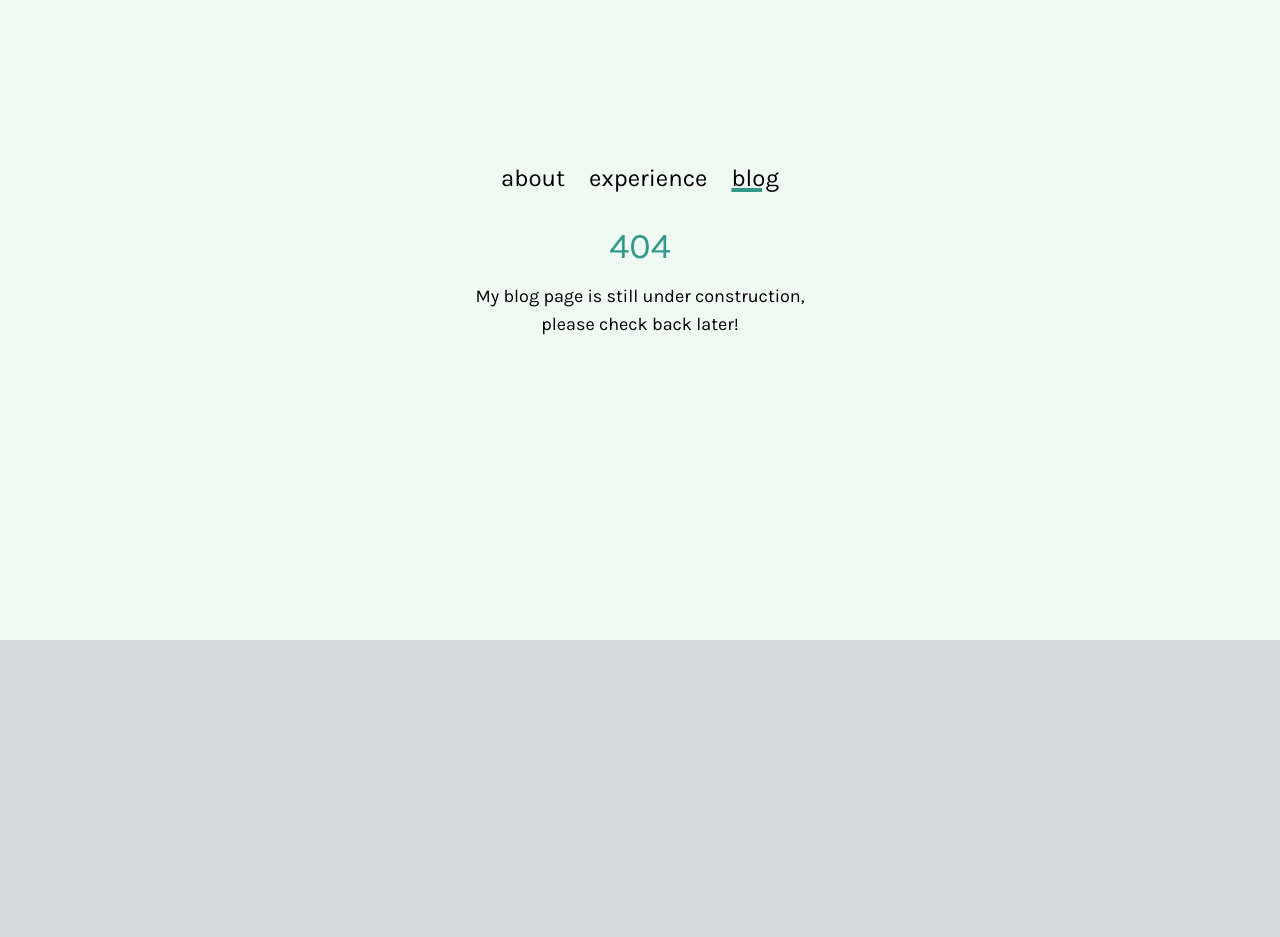
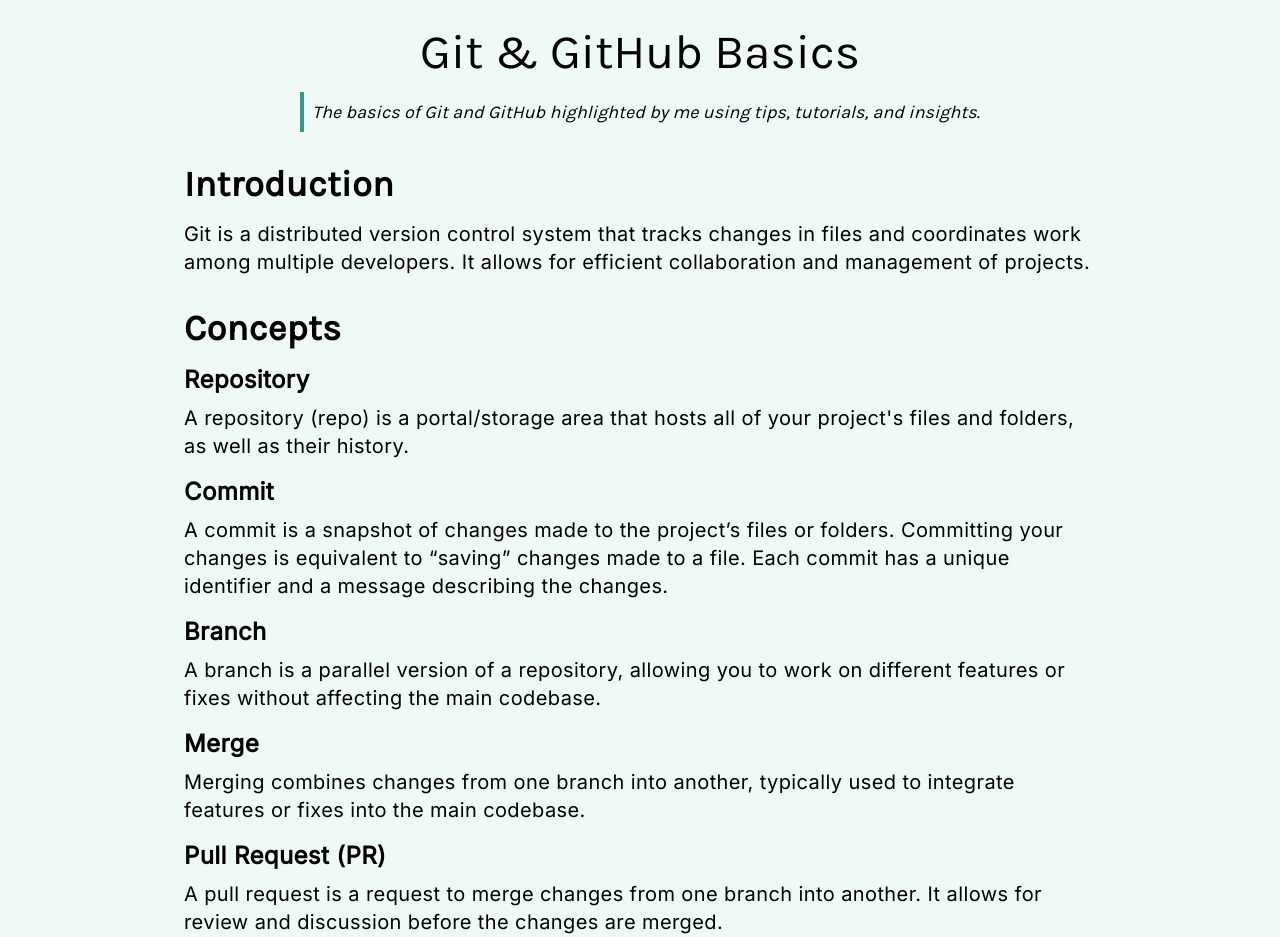
Before and after one commit to nidhiswamy/website, a Next.js app: page /blog/git-basics in a window 1280 px wide. Before the commit this address had no page. Shown: the part 160-1097 px from the top of the page. Before the commit the page ends 800 px from the top, so only its background shows below. Built offline with nearby package versions, Linux system fonts and the light colour scheme; a web font is replaced by a local one.

Commit message:
added new blog post

```diff
--- a/src/app/blog/blogs.tsx
+++ b/src/app/blog/blogs.tsx
@@ -9,7 +9,7 @@
     tags: ["Software Development"],
   },
   {
-    slug: "https://nidhiswamyblog.notion.site/Git-GitHub-Basics-d3a6e031bf054e7097d304109ad208f8?pvs=4",
+    slug: "/blog/git-basics",
     title: "Git & GitHub Basics",
     header: "The basics of Git and GitHub highlighted by me using tips, tutorials, and insights. Built using Notion Sites.",
     date: "11th June, 2024",
--- /dev/null
+++ b/src/app/blog/git-basics/page.tsx
@@ -0,0 +1,90 @@
+import BlogLayout from '@/app/ui/BlogLayout';
+import {
+  Header1,
+  Header2,
+  List,
+  Body,
+  Code,
+  LinkText
+} from '@/app/ui/BlogLayout';
+
+export default function BlogPost1() {
+  return (
+    <BlogLayout title="Git & GitHub Basics" desc="The basics of Git and GitHub highlighted by me using tips, tutorials, and insights.">
+      <Header1 text="Introduction"/>
+        <Body>
+        Git is a distributed version control system that tracks changes in files and coordinates work among multiple developers. It allows for efficient collaboration and management of projects.
+        </Body>
+      <Header1 text="Concepts"/>
+      <Header2 text="Repository"/>
+        <Body>
+        A repository (repo) is a portal/storage area that hosts all of your project's files and folders, as well as their history.
+        </Body>
+      <Header2 text="Commit"/>
+        <Body>
+        A commit is a snapshot of changes made to the project’s files or folders. Committing your changes is equivalent to “saving” changes made to a file. Each commit has a unique identifier and a message describing the changes.
+        </Body>
+      <Header2 text="Branch"/>
+        <Body>
+        A branch is a parallel version of a repository, allowing you to work on different features or fixes without affecting the main codebase.
+        </Body>
+      <Header2 text="Merge"/>
+        <Body>
+        Merging combines changes from one branch into another, typically used to integrate features or fixes into the main codebase.
+        </Body>
+      <Header2 text="Pull Request (PR)"/>
+        <Body>
+        A pull request is a request to merge changes from one branch into another. It allows for review and discussion before the changes are merged.
+        </Body>
+      <Header1 text="Setup"/>
+      <Header2 text="Installation"/>
+        <Body>
+          Download and install Git from <LinkText href="https://git-scm.com/" text="git-scm.com" />
+        </Body>
+      <Header2 text="Configuration"/>
+        <Body>
+          <List
+            items={[
+              { desc: "Open up a terminal on your local machine" },
+              { desc: "Run the following commands and set your name and email address" },
+            ]}
+          />
+        {/* Insert code here */}
+        </Body>
+      <Header1 text="Commands"/>
+        <Body>
+        The basic commands for running and managing Git are highlighted below. Git has over 135 commands that are all useful in their own ways. I will update this page with them all once I have a condensed version of explaining and introducing them.
+        </Body>
+        <Header2 text="1. Initializing a Repository"/>
+        <Body>
+          This command initializes a local repository in the current local directory of your machine
+        </Body>
+        <Header2 text="2. Status"/>
+        <Body>
+          This command checks the status of the current git repository which includes unstaged commits, changes, and unpushed references.
+        </Body>
+        <Header2 text="3. Changes"/>
+        <Body>
+          This command initializes a local repository in the current local directory of your machine
+        </Body>
+        <Header2 text="4. Viewing Commit History"/>
+        <Body>
+          This command initializes a local repository in the current local directory of your machine
+        </Body>
+        <Header2 text="5. Branches"/>
+        <Body>
+          This command initializes a local repository in the current local directory of your machine
+        </Body>
+      <Header1 text="Resources"/>
+        <Body>
+          Like mentioned above, this is a quick run-down of the basics of Git and GitHub. If you would like to know more about the various resources, check these links out!
+        </Body>
+        <br />
+        <Body>
+          <LinkText href="https://git-scm.com/doc" text="git-scm.com/doc"/>
+          <br />
+          <LinkText href="https://docs.github.com/en" text="docs.github.com"/>
+        </Body>
+    </BlogLayout>
+  );
+}
--- a/src/app/experience/jobs.tsx
+++ b/src/app/experience/jobs.tsx
@@ -1,6 +1,12 @@
 export const jobs = [
   {
-    id: 1,
+    company: 'Ringy',
+    link: 'https://www.ringy.com',
+    title: 'Full Stack Software Engineer',
+    date: 'Aug 2024 - Present',
+    skills: 'Currently working as a full-time software engineer at Ringy in Denver, Colorado',
+  },
+  {
     company: 'Lutron Electronics',
     link: 'https://commercial.lutron.com/us/en/whole-building-systems/athena',
     title: 'Software Engineer Intern',
@@ -8,7 +14,6 @@
     skills: 'React, TypeScript, AWS cloud services, Jest unit testing',
   },
   {
-    id: 2,
     company: 'GeoSpatial Innovations',
     link: 'https://gsiworks.com/',
     title: 'Software Engineer Intern',
@@ -16,7 +21,6 @@
     skills: 'ArcGIS, JavaScript, PowerShell scripting, RestAPI services',
   },
   {
-    id: 3,
     company: 'SOC 119, Dr. Sam Richards',
     link: 'https://www.soc119.org/',
     title: 'Technical Specialist',
@@ -24,15 +28,6 @@
     skills: 'Manage and run in-class podium and YouTube stream production',
   },
   {
-    id: 4,
-    company: 'HackPSU',
-    link: 'https://www.instagram.com/hack_psu/',
-    title: 'Marketing Director',
-    date: 'Jan 2022 - Present',
-    skills: 'Content creation, social media & team management for PSU\'s fully student-run hackathon',
-  },
-  {
-    id: 5,
     company: 'Women in Engineering',
     link: 'https://inclusion.engr.psu.edu/student-programs/women-in-engineering-program/index.aspx',
     title: 'Mathematics Facilitator',
@@ -40,7 +35,6 @@
     skills: 'Mentored 20+ underclassmen in math courses each semester',
   },
   {
-    id: 6,
     company: 'Lion Line',
     link: 'https://directory.alumni.psu.edu/s/1218/alumni/index.aspx?sid=1218&gid=4&pgid=379',
     title: 'Student Caller',
--- a/src/app/experience/page.tsx
+++ b/src/app/experience/page.tsx
@@ -9,10 +9,10 @@
       <div className="relative container content-center justify-items-center mx-auto my-4">
         <div className="bg-gradient-to-r from-secondary/[0.9] to-secondary-light/[0.6] w-fit rounded-sm px-2 text-primary-dark font-bold text-4xl my-4 mx-auto">Work</div>
         <div className="justify-items-center grid grid-cols-1 gap-4 sm:gap-8 md:grid-cols-2 lg:grid-cols-3">
-          {jobs.map((job) => {
+          {jobs.map((job, idx) => {
             return (
               <div
-                key={job.id}
+                key={idx}
                 className="p-4 rounded-md border border-slate-600 shadow hover:bg-opacity-40 hover:bg-secondary-light hover:shadow-xl transition duration-300 ease-in-out"
               >
                 <WorkCard
--- a/src/app/loading.js
+++ b/src/app/loading.js
@@ -1,8 +1,8 @@
 export default function Loading() {
   // You can add any UI inside Loading, including a Skeleton.
   return (
-    <div>
-      Loading...
+    <div className="fixed top-0 left-0 right-0 h-1 bg-primary">
+      <div className="bg-secondary h-1" style={{ width: `${Math.random() * 100}%` }} />
     </div>
   )
 }
--- a/src/app/ui/BlogLayout.tsx
+++ b/src/app/ui/BlogLayout.tsx
@@ -4,7 +4,7 @@
 import { karla, inter } from '@/app/fonts';
 
 interface ItemType {
-  title: string;
+  title?: string;
   desc: string;
 }
 
@@ -42,7 +42,7 @@
 
 export function Header1({ text }: {text: string}) {
   return (
-    <div className={ `${karla.className} text-2xl sm:text-4xl mt-8 mb-4` }>
+    <div className={ `${karla.className} text-2xl font-bold sm:text-4xl mt-8 mb-4` }>
       {text}
     </div>
   );
@@ -50,7 +50,7 @@
 
 export function Header2({ text }: {text: string}) {
   return (
-    <div className="text-2xl mb-2">
+    <div className="text-2xl font-semibold mb-2 mt-4">
       {text}
     </div>
   );
@@ -80,11 +80,31 @@
           key={index}
           className="my-2"
         >
-          <div className="font-extrabold inline">{item.title}: </div>
+          {item.title && <div className="font-extrabold inline">{item.title}: </div>}
           {item.desc}
         </li>
       ))}
     </ol>
+  );
+}
+
+export function Code({ text }: {text: string}) {
+  return (
+    <div className="bg-primary text-secondary p-2 rounded-md">
+      {text}
+    </div>
+  );
+}
+
+export function LinkText({ text, href }: {text: string, href: string}) {
+  return (
+    <Link
+      href={href}
+      target='_blank'
+      className="hover:text-secondary duration-300"
+    >
+      {text}
+    </Link>
   );
 }
 
```
